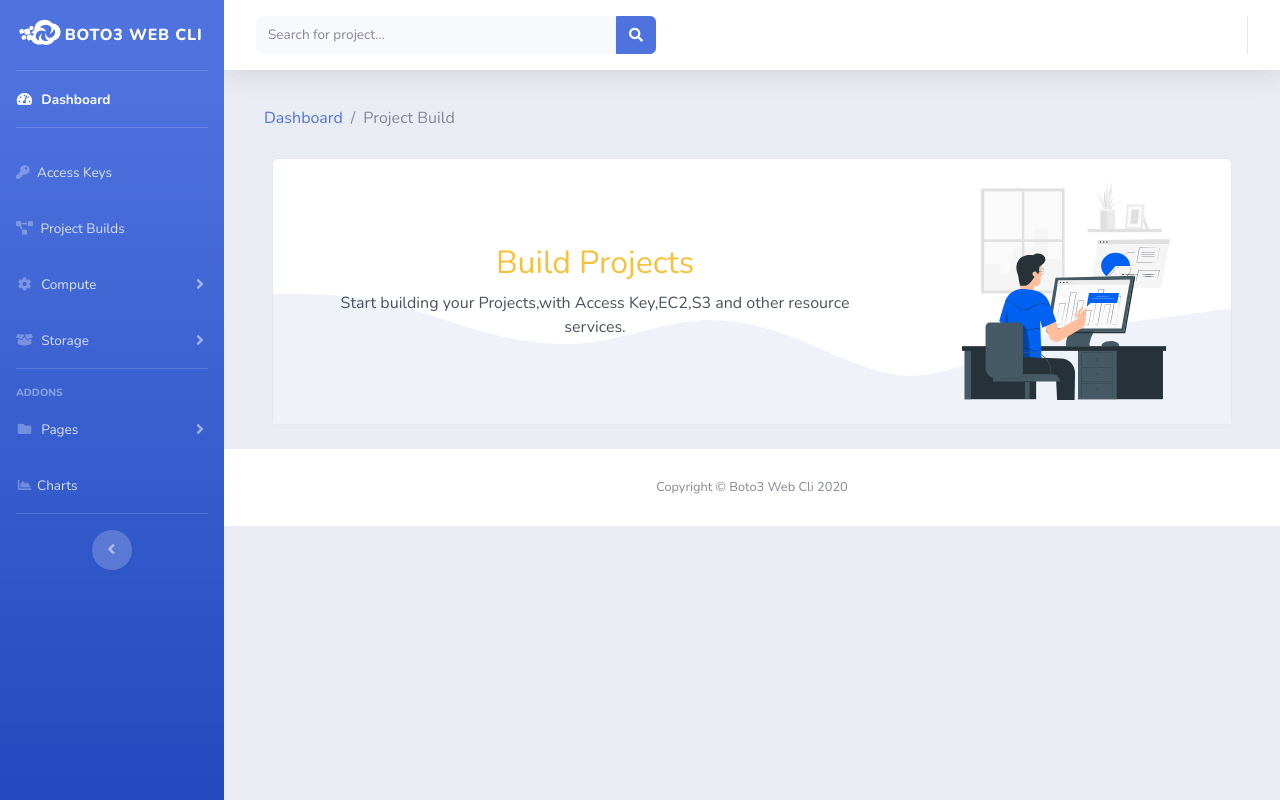
After one commit to ppokhriyal/Boto3WebCli, a Flask app: page /project in a window 1280 px wide. The commit adds this page. Run offline with Flask 2, Linux system fonts and the light colour scheme; some libraries are stand-ins or nearby versions.

Commit message:
Boto3 Web Cli

```diff
--- a/boto3webcli/__init__.py
+++ b/boto3webcli/__init__.py
@@ -6,18 +6,20 @@ from flask_login import LoginManager
 from flask_mail import Mail,Message
 from datetime import timedelta
 
+
 #App Config
 app = Flask(__name__)
 app.config['SECRET_KEY'] = '878436c0a462c4145fa59eec2c43a66a'
 app.config.from_pyfile('mailconfig.cfg')
 app.config['SQLALCHEMY_DATABASE_URI'] = 'sqlite:///users.db'
-app.config['SQLALCHEMY_BINDS'] = {'users':'sqlite:///users.db','accesskey':'sqlite:///accesskey.db'}
+app.config['SQLALCHEMY_BINDS'] = {'users':'sqlite:///users.db','accesskey':'sqlite:///accesskey.db','project':'sqlite:///project.db'}
 app.config['REMEMBER_COOKIE_DURATION'] = timedelta(seconds=120)
 
 safe_seralizer = URLSafeTimedSerializer(app.config['SECRET_KEY'])
 db = SQLAlchemy(app)
 bcrypt = Bcrypt(app)
 mail = Mail(app)
+
 
 #Login Manager
 login_manager = LoginManager(app)
@@ -29,8 +31,10 @@ login_manager.login_message_category = 'info'
 from boto3webcli.user_management.routes import blue
 from boto3webcli.home.routes import blue
 from boto3webcli.awsaccesskey.routes import blue
+from boto3webcli.project.routes import blue
 
 #Register Blueprint
 app.register_blueprint(user_management.routes.blue,url_prefix='/')
 app.register_blueprint(home.routes.blue,url_prefix='/')
 app.register_blueprint(awsaccesskey.routes.blue,url_prefix='/')
+app.register_blueprint(project.routes.blue,url_prefix='/')
--- a/boto3webcli/awsaccesskey/templates/awsaccesskey/awsaccesskey_home.html
+++ b/boto3webcli/awsaccesskey/templates/awsaccesskey/awsaccesskey_home.html
@@ -9,7 +9,7 @@
 	<div class="container">
         <div class="row">
             <div class="col-xxl-4 col-xl-12 mb-4">
-                <div class="card h-100">
+                <div class="card card-waves h-100">
                     <div class="card-body h-100 d-flex flex-column justify-content-center py-5 py-xl-4">
                         <div class="row align-items-center">
                             <div class="col-xl-8 col-xxl-12">
--- a/boto3webcli/home/templates/home/layout.html
+++ b/boto3webcli/home/templates/home/layout.html
@@ -44,7 +44,7 @@
           <a class="nav-link" href="{{url_for('awsaccesskey.awsaccesskey_home')}}"><i class="fas fa-key"></i><span> Access Keys</span></a>
         </li>
         <li class="nav-item">
-          <a class="nav-link" href="charts.html"><i class="fas fa-project-diagram"></i><span> Project Builds</span></a>
+          <a class="nav-link" href="{{url_for('project.project_home')}}"><i class="fas fa-project-diagram"></i><span> Project Builds</span></a>
         </li>
         <li class="nav-item">
           <a class="nav-link collapsed" href="#" data-toggle="collapse" data-target="#collapseTwo" aria-expanded="true" aria-controls="collapseTwo">
--- a/boto3webcli/mailconfig.cfg
+++ b/boto3webcli/mailconfig.cfg
@@ -1,7 +1,7 @@
 DEBUG=True
 MAIL_SERVER='smtp.gmail.com'
-MAIL_USERNAME='ppokhriyal4@gmail.com'
-MAIL_PASSWORD='funix@123'
+MAIL_USERNAME='XXXXXX'
+MAIL_PASSWORD='XXXXXX'
 MAIL_PORT=587
 MAIL_USE_SSL=False
 MAIL_USE_TLS=True
--- /dev/null
+++ b/boto3webcli/project/routes.py
@@ -0,0 +1,13 @@
+from flask import Blueprint,render_template,url_for, flash, redirect, request, abort, session
+from boto3webcli import app,db,bcrypt,login_manager,mail,safe_seralizer
+from flask_login import login_user, current_user, logout_user, login_required,fresh_login_required
+from boto3webcli.models import User,Project,AccessKey
+
+#Blueprint object
+blue = Blueprint('project',__name__,template_folder='templates')
+
+
+#Project Home
+@blue.route('/project')
+def project_home():
+	return render_template('project/project_home.html',title='Project')
--- /dev/null
+++ b/boto3webcli/project/templates/project/project_home.html
@@ -0,0 +1,29 @@
+{% extends 'home/layout.html' %}
+{% block content %}
+	<nav aria-label="breadcrumb">
+  		<ol class="breadcrumb">
+    		<li class="breadcrumb-item"><a href="{{url_for('home.home')}}">Dashboard</a></li>
+    		<li class="breadcrumb-item active" aria-current="page">Project Build</li>
+  		</ol>
+  	</nav>
+  	<div class="container">
+  		<div class="row">
+  			<div class="col-xxl-4 col-xl-12 mb-4">
+  				<div class="card card-waves h-100">
+                    <div class="card-body h-100 d-flex flex-column justify-content-center py-5 py-xl-4">
+                        <div class="row align-items-center">
+                            <div class="col-xl-8 col-xxl-12">
+                                <div class="text-center px-4 mb-4 mb-xl-0 mb-xxl-4">
+                                    <h2 class="text-warning">Build Projects</h2>
+                                        <p class="text-gray-700 mb-0">Start building your Projects,with Access Key,EC2,S3 and other resource services.</p>
+                                </div>
+                            </div>
+                            <div class="col-xl-4 col-xxl-12 text-center"><img class="img-fluid" src="{{url_for('static',filename='images/browser-stats-pana.svg')}}" style="max-width: 13rem;">
+                            </div>
+                        </div>
+                    </div>
+                </div>
+  			</div>
+  		</div>
+  	</div>
+{% endblock content %}
```
Also changed, not shown: boto3webcli/home/templates/home/home.html (+17 -16 lines), boto3webcli/models.py (+13 -1 lines), boto3webcli/accesskey.db, boto3webcli/project.db (added), boto3webcli/project/__init__.py (added), boto3webcli/users.db.
